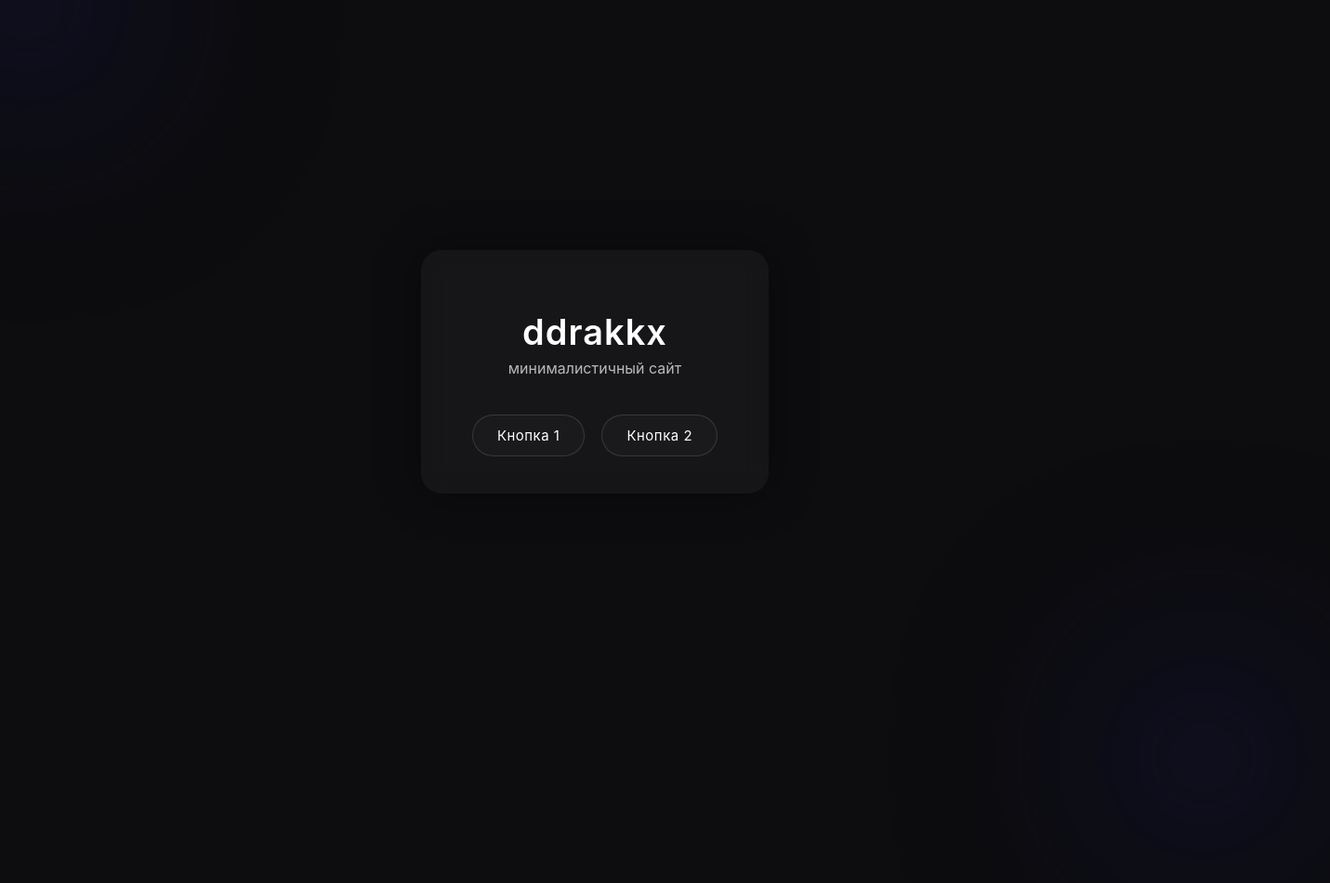
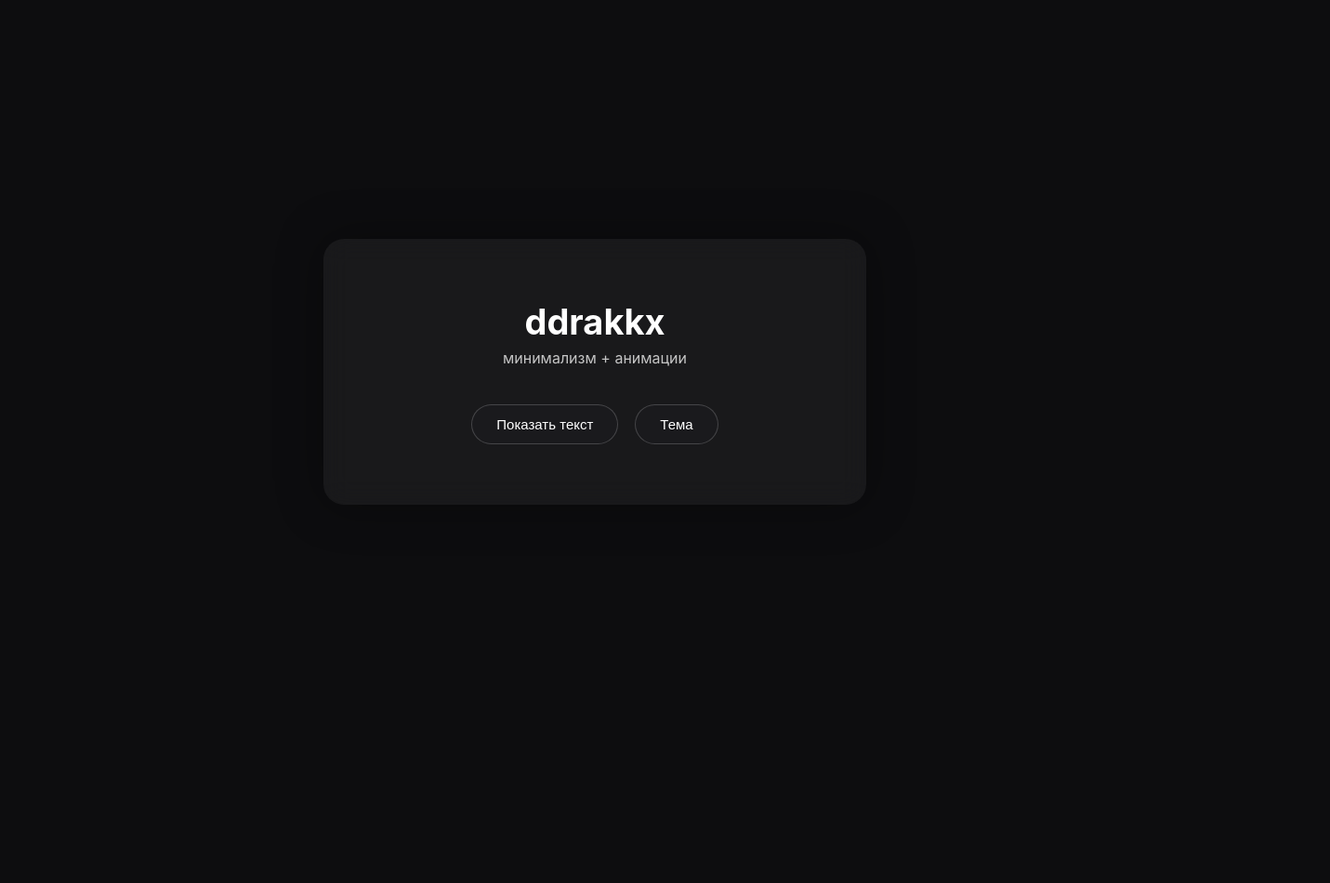
Before and after one commit to Ddrakkx/ddrakkx.github.io, a plain HTML site: page index.html in a window 1280 px wide. Shown: the whole page at 93% size, 1431 px wide, since content can reach past the window. After the commit the page ends 800 px from the top, so only its background shows below. Drawn offline with Linux system fonts and the light colour scheme.

Commit message:
Add files via upload

```diff
--- a/index.html
+++ b/index.html
@@ -16,45 +16,39 @@
             justify-content: center;
             height: 100vh;
             overflow: hidden;
+            transition: 0.4s ease;
         }
 
-        .fade-in {
-            opacity: 0;
-            animation: fadeIn 1.6s forwards;
-        }
-
-        @keyframes fadeIn {
-            from { opacity: 0; transform: translateY(20px); }
-            to   { opacity: 1; transform: translateY(0); }
+        body.light {
+            background: #f4f4f7;
+            color: #000;
         }
 
         .card {
             text-align: center;
             padding: 40px 55px;
             border-radius: 22px;
-            background: rgba(255,255,255,0.04);
+            background: rgba(255,255,255,0.05);
             backdrop-filter: blur(14px);
-            box-shadow: 0 0 50px rgba(0,0,0,0.4);
-            animation: appear 1.8s ease forwards;
+            box-shadow: 0 0 50px rgba(0,0,0,0.35);
+            animation: fadeIn 1.4s forwards;
             transform: translateY(25px);
             opacity: 0;
         }
 
-        @keyframes appear {
-            0%   { transform: translateY(25px); opacity: 0; }
-            100% { transform: translateY(0); opacity: 1; }
+        @keyframes fadeIn {
+            from { opacity: 0; transform: translateY(25px); }
+            to   { opacity: 1; transform: translateY(0); }
         }
 
         h1 {
             font-size: 38px;
             margin-bottom: 6px;
-            letter-spacing: 1px;
-            font-weight: 600;
         }
 
         .subtitle {
             font-size: 16px;
-            opacity: 0.7;
+            opacity: 0.75;
             margin-bottom: 40px;
         }
 
@@ -70,11 +64,15 @@
             color: white;
             text-decoration: none;
             font-size: 15px;
-            letter-spacing: 0.5px;
             background: #1a1a1d;
-            border: 1px solid #ffffff22;
+            border: 1px solid #ffffff30;
             transition: 0.25s;
-            backdrop-filter: blur(6px);
+        }
+
+        body.light .btn {
+            color: #000;
+            background: #ffffff;
+            border: 1px solid #dcdcdc;
         }
 
         .btn:hover {
@@ -83,50 +81,49 @@
             box-shadow: 0 8px 18px rgba(50,70,255,0.4);
         }
 
-        .circle {
-            position: absolute;
-            width: 270px;
-            height: 270px;
-            background: radial-gradient(circle, #3a3af5 0%, #000 65%);
-            border-radius: 50%;
-            filter: blur(110px);
-            opacity: 0.4;
-            animation: float 12s infinite alternate ease-in-out;
+        #hiddenText {
+            margin-top: 25px;
+            opacity: 0;
+            max-height: 0;
+            overflow: hidden;
+            transition: 0.5s ease;
+            font-size: 15px;
         }
 
-        .circle:nth-child(1) {
-            top: -120px;
-            left: -120px;
-            animation-delay: 0s;
+        #hiddenText.show {
+            opacity: 1;
+            max-height: 200px;
         }
 
-        .circle:nth-child(2) {
-            bottom: -150px;
-            right: -150px;
-            animation-delay: 4s;
-        }
-
-        @keyframes float {
-            from { transform: translate(0, 0); }
-            to   { transform: translate(40px, -30px); }
-        }
     </style>
 </head>
 
 <body>
 
-    <div class="circle"></div>
-    <div class="circle"></div>
-
-    <div class="card fade-in">
+    <div class="card">
         <h1>ddrakkx</h1>
-        <div class="subtitle">минималистичный сайт</div>
+        <div class="subtitle">минимализм + анимации</div>
 
         <div class="btn-row">
-            <a href="#" class="btn">Кнопка 1</a>
-            <a href="#" class="btn">Кнопка 2</a>
+            <button class="btn" onclick="toggleText()">Показать текст</button>
+            <button class="btn" onclick="toggleTheme()">Тема</button>
+        </div>
+
+        <div id="hiddenText">
+            Вот я и появился... 😎🔥
+            (анимация работает без второго сайта)
         </div>
     </div>
 
+    <script>
+        function toggleText() {
+            document.getElementById("hiddenText").classList.toggle("show");
+        }
+
+        function toggleTheme() {
+            document.body.classList.toggle("light");
+        }
+    </script>
+
 </body>
 </html>
```
